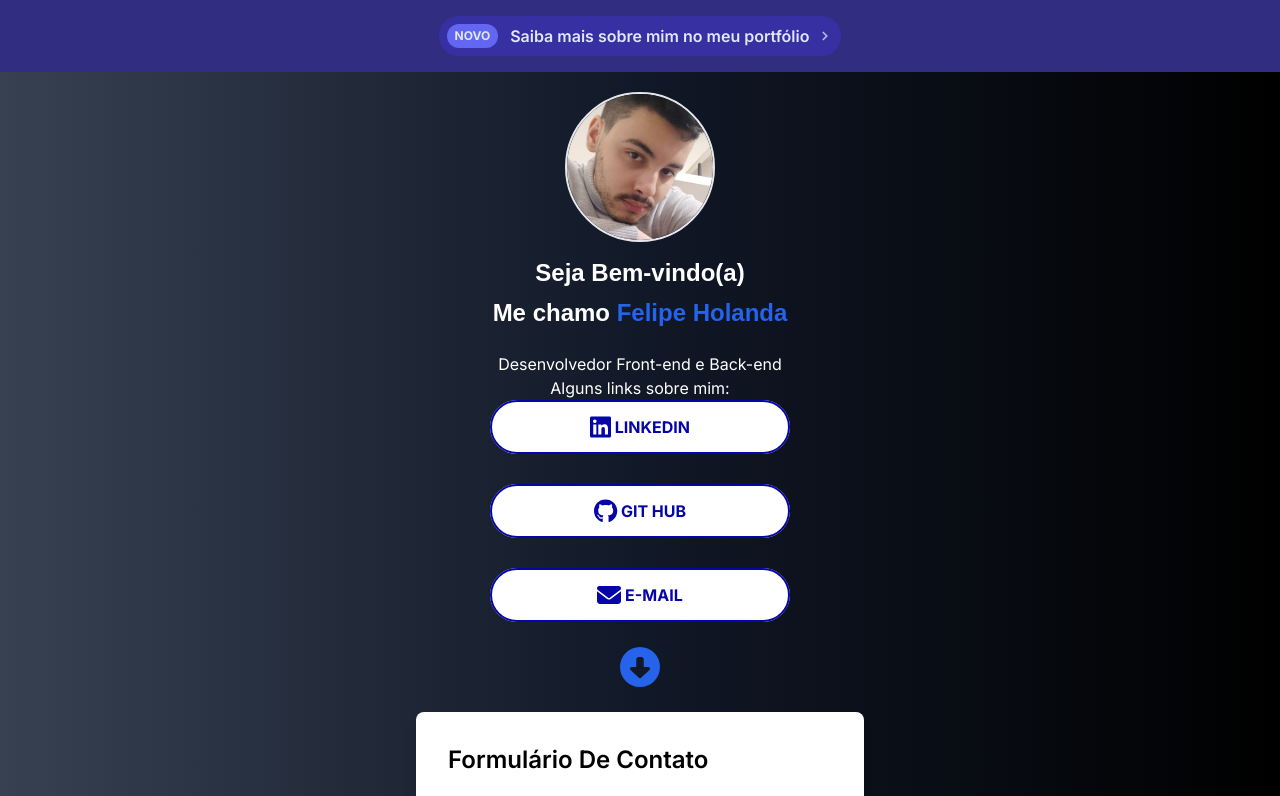
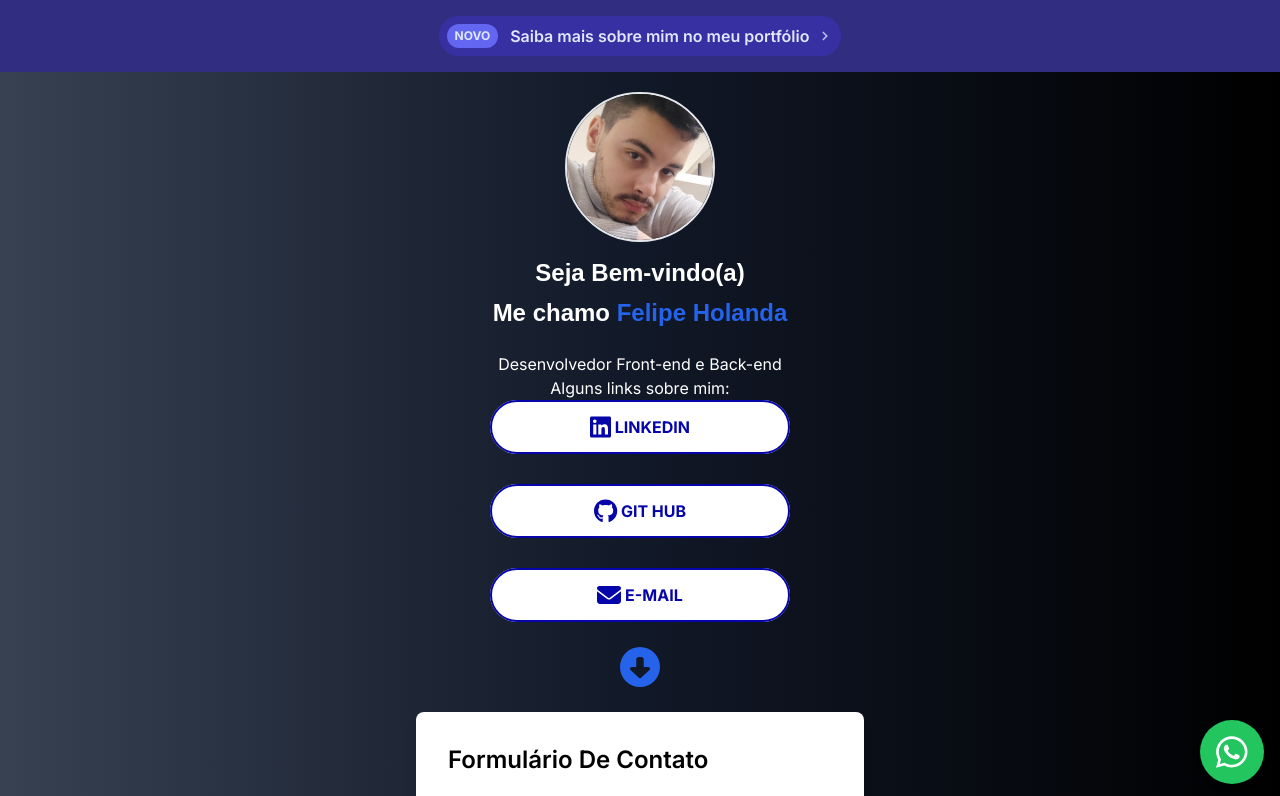
Before and after one commit to felipeholanda2077/LinkTree_Caseiro, a Next.js app: page / in a window 1280 px wide. Shown: the top 796 px of the page. Built offline with nearby package versions, Linux system fonts and the light colour scheme.

Commit message:
Botão Whatsapp adicionado

```diff
--- a/src/app/page.tsx
+++ b/src/app/page.tsx
@@ -4,10 +4,12 @@ import { faLinkedin } from '@fortawesome/free-brands-svg-icons'
 import { faGithub } from '@fortawesome/free-brands-svg-icons'
 import { faEnvelope } from '@fortawesome/free-solid-svg-icons'
 import { faCircleDown } from '@fortawesome/free-solid-svg-icons'
+import { faWhatsapp } from '@fortawesome/free-brands-svg-icons'
 import '@fortawesome/fontawesome-svg-core/styles.css'
 import variables from './variables.module.scss'
 import '../app/scss/Button.scss'
 import Button from './components/button'
+import Link from 'next/link'
 
 
 
@@ -153,6 +155,7 @@ export default function Home() {
             </div>
 
           </li>
+
         </ul>
 
         <a href="#">
@@ -184,6 +187,15 @@ export default function Home() {
         </div>
 
 
+        <a
+          href="https://wa.me/5511953528042?text=Adorei%20seus%20trabalhos%20e%20gostaria%20de%20saber%20mais%20sobre%20voc%C3%AA%20e%20seus%20servi%C3%A7os, poderia me chamar no whatsapp? "
+          className="fixed w-16 h-16 bottom-4 right-4 bg-green-500 text-white rounded-full flex items-center justify-center text-2xl shadow-md z-10"
+          target="_blank"
+          rel="noopener noreferrer"
+        >
+          <FontAwesomeIcon icon={faWhatsapp} size="xl" style={{color: "#ffffff",}} />
+        </a>
+
 
         <a href="#final"></a>
         <div className="flex flex-col items-center mt-5 py-2" id="final">
```
Lines whose indentation alone changed are shown as unchanged.
